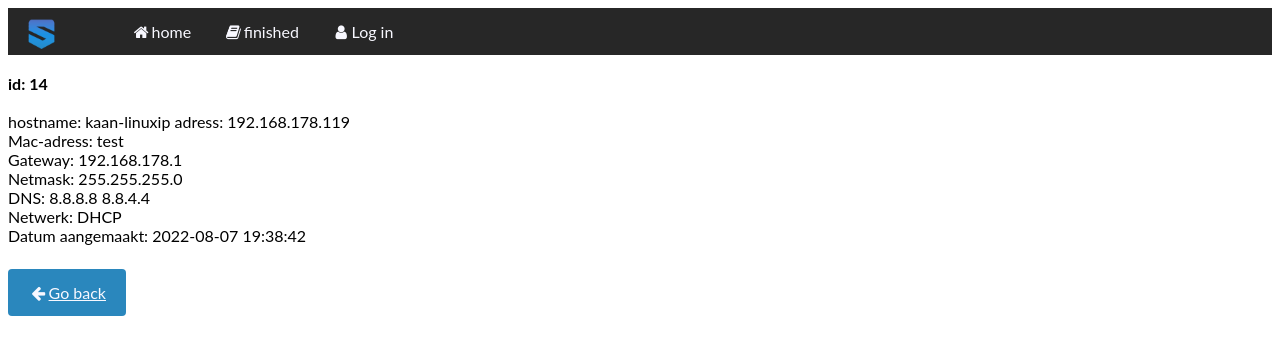
After one commit to maxpandora/sending-1, a PHP site: page /info.php?id=14 in a window 1280 px wide. The commit adds this page. Shown: the top 355 px of the page. Run offline with PHP 8.4, Linux system fonts and the light colour scheme; data comes from the database, SQL or seed files in the repository.

Commit message:
Info page added | JavaScript fixxed

```diff
--- a/index.php
+++ b/index.php
@@ -62,9 +62,8 @@ include 'app/database.php';
         <?php
         echo  " <td><input type='checkbox' onclick='checknow()' name='id[]' value='". $row['id']."'></td>";
         echo  "<td class='data'>". $row["host"]    . "</td>";
-              ?>
+            ?>
             <td class="data"><?= $row['ether'] ?></td>
-
             <td class="data"><?= $row['ip'] ?> </td>
             <td class="data"><?= $row['gateway'] ?></td>
             <td class="data"><?= $row['netmask'] ?></td>
--- /dev/null
+++ b/info.php
@@ -0,0 +1,36 @@
+<!DOCTYPE html>
+<html lang="en">
+<head>
+    <meta charset="UTF-8">
+    <meta http-equiv="X-UA-Compatible" content="IE=edge">
+    <meta name="viewport" content="width=device-width, initial-scale=1.0">
+    <title>Document</title>
+    <link rel="stylesheet" href="stylesheet.css">
+
+</head>
+<body>
+    <?php
+        include 'navbar.php';
+        include 'app/database.php';
+        $id = $_GET['id'];
+        $sql = "SELECT * FROM pakket WHERE id='$id'";
+        $result = $conn->query($sql);
+?>
+
+<?php
+        while($row = $result->fetch_assoc()){
+        echo   "<BR><B>id: " . $id . "<br> <BR> </b>";
+        echo   "hostname: " .$row["host"];
+        echo   "ip adress: " . $row["ip"] . "<br>";
+        echo   "Mac-adress: " .$row['ether'] . "<br>";
+        echo   "Gateway: " .$row['gateway'] . "<br>";
+        echo   "Netmask: " .$row['netmask'] . "<br>";
+        echo   "DNS: " .$row['dns'] . "<br>";
+        echo   "Netwerk: " .$row['netwerk'] . "<br>";
+        echo   "Datum aangemaakt: " .$row['date'] . "<br>";
+    }
+?>
+<BR><BR>
+<a href="finished.php" class="button"><i class='fa fa-fw fa-arrow-left'></i>Go back</a>
+</body>
+</html>
--- a/script.js
+++ b/script.js
@@ -23,7 +23,7 @@ function searchtable() {
     table = document.getElementById("queuetable");
     tr = table.getElementsByTagName("tr");
     for (i = 0; i < tr.length; i++) {
-      td = tr[i].getElementsByTagName("td")[1];
+      td = tr[i].getElementsByTagName("td")[2];
       if (td) {
         txtValue = td.textContent || td.innerText;
         if (txtValue.toLowerCase().indexOf(filter) > -1) {
--- a/stylesheet.css
+++ b/stylesheet.css
@@ -122,6 +122,16 @@ button {
   border-radius: 4px;
   cursor: pointer;
 
+}
+.button {
+  width: 100%;
+  background-color: #2a87bd;
+  color: #F8F8FF;
+  padding: 14px 20px;
+  margin: 8px 0;
+  border: none;
+  border-radius: 4px;
+  cursor: pointer;
 
 }
 
```
Also changed, not shown: finished.php (+6 -2 lines).
